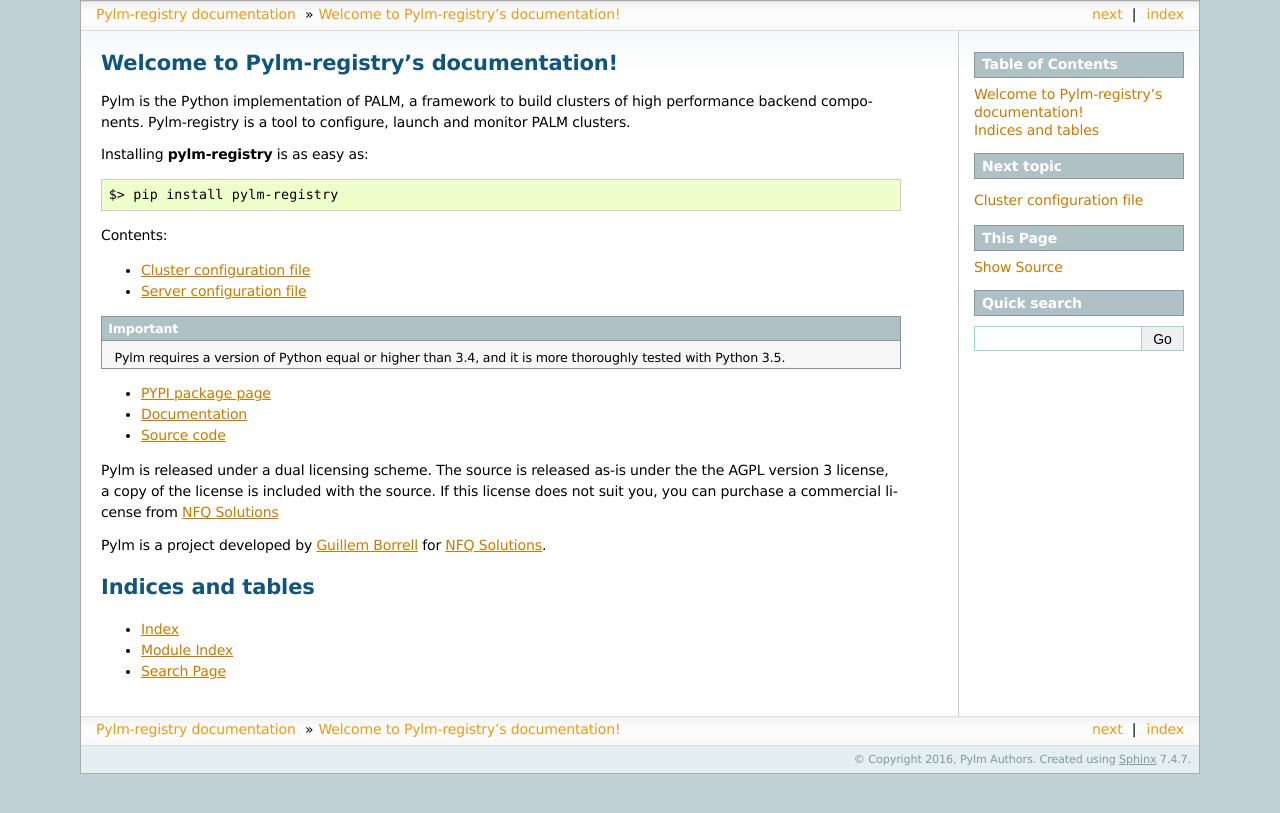
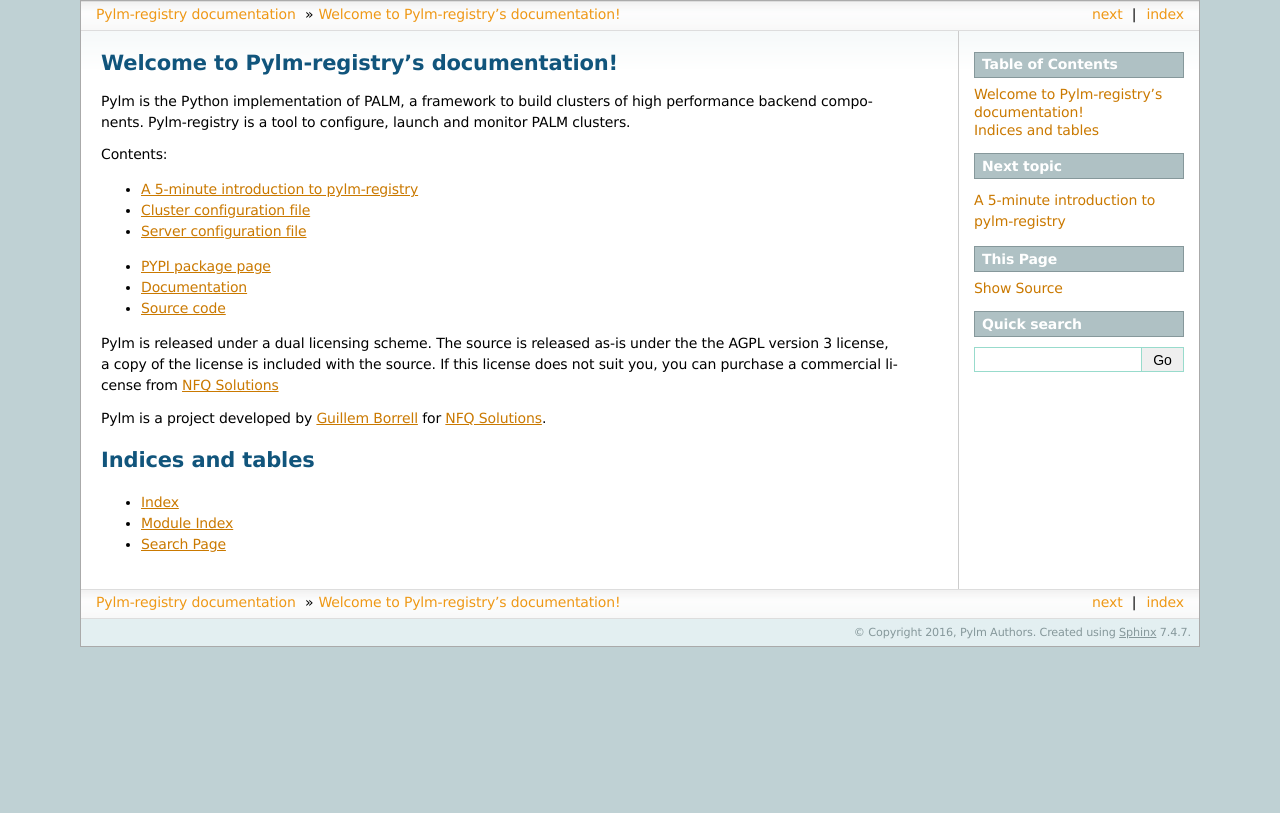
Before and after one commit to nfqsolutions/pylm-registry, a Sphinx documentation site: the page built from docs/source/index.rst, in a window 1280 px wide. Shown: the top 813 px of the page. Built offline with Sphinx 7.4.7, drawn with Linux system fonts in a browser that asks for light colours.

Commit message:
Little improvements with the documentation

```diff
--- a/docs/source/index.rst
+++ b/docs/source/index.rst
@@ -10,23 +10,15 @@ Pylm is the Python implementation of PALM, a framework to build
 clusters of high performance backend components. Pylm-registry is a tool to
 configure, launch and monitor PALM clusters.
 
-Installing **pylm-registry** is as easy as:
 
-.. code-block:: bash
-
-   $> pip install pylm-registry
 
 .. toctree::
    :maxdepth: 2
    :caption: Contents:
 
+   introduction
    cluster_configuration
    server_configuration
-
-.. important::
-
-    Pylm requires a version of Python equal or higher than 3.4, and it is more
-    thoroughly tested with Python 3.5.
 
 
 * `PYPI package page <https://pypi.python.org/pypi/pylm-registry/>`_
```
Also changed, not shown: docs/source/introduction.rst (added, +14 -0 lines), 1 other file.
